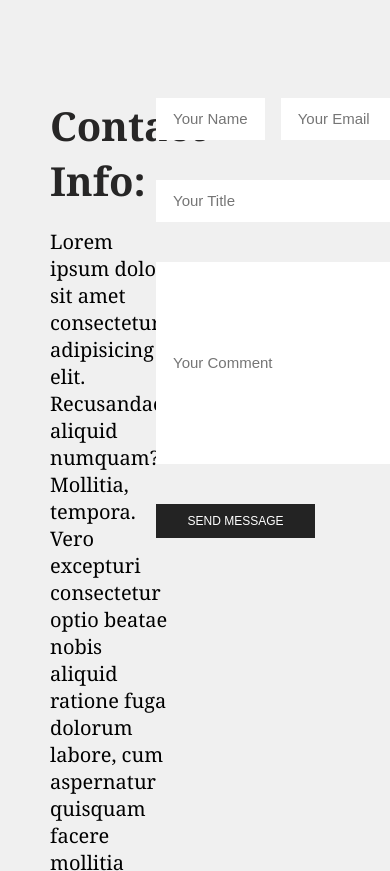
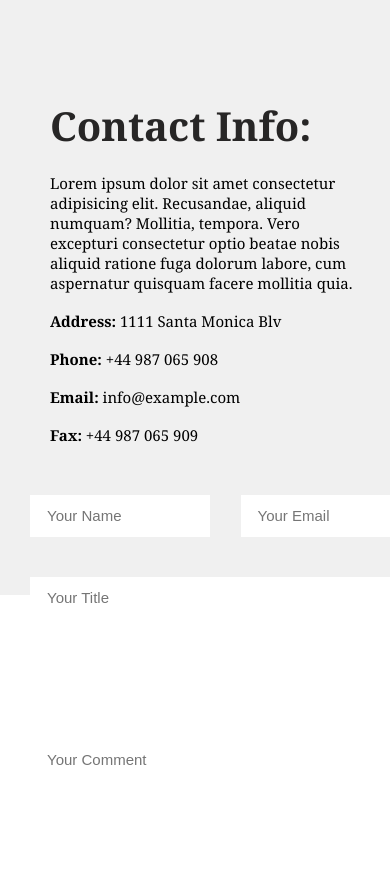
Before and after one commit to ChelseaBeehan/Furniture-Website, a plain HTML site: page index.html in a window 390 px wide. Shown: the part 4713-5584 px from the top of the page. Drawn offline with Linux system fonts and the light colour scheme.

Commit message:
Media Queries

```diff
--- a/styles.css
+++ b/styles.css
@@ -80,6 +80,7 @@ p{
 }
 
 /*Grid Section*/
+
 
 img{
     width: 100%;
@@ -288,12 +289,29 @@ h4{
     padding-bottom: 100px;
 }
 
+/* On screens that are 830px wide or less, divs go from next to each other to below each other */
+
+@media (max-width: 830px){
+    .form-section{
+        display: block;
+    }
+}
+
 #contact-info{
     display: flex;
     align-items: flex-start;
     justify-content: left;
     flex-direction: column;
     width: 40%;
+}
+
+/* On screens that are 830px wide or less, divs go from next to each other to below each other */
+
+@media (max-width: 830px){
+    #contact-info{
+        width: 100vw;
+        padding-bottom: 50px;
+    }
 }
 
 h6{
@@ -309,13 +327,27 @@ h6{
 .contact{
     text-align: left;
     font-family: Georgia, 'Times New Roman', Times, serif;
-    font-size: 20px;
+    font-size: 15px;
+    padding-right: 30px;
 }
 
 #form{
     float: right;
     width: 60%;
+    padding-right: 50px;
+    padding-left: 30px;
 }
+
+/* On screens that are 830px wide or less, divs go from next to each other to below each other */
+
+@media (max-width: 830px){
+    #form{
+        width: 100vw;
+        float: left;
+        padding-bottom: 50px;
+    }
+}
+
 
 #row1{
     display: flex;
@@ -384,7 +416,7 @@ h6{
 }
 
 #aboutblock{
-    width: 30%;
+    width: 40%;
 }
 
 .about1{
```
